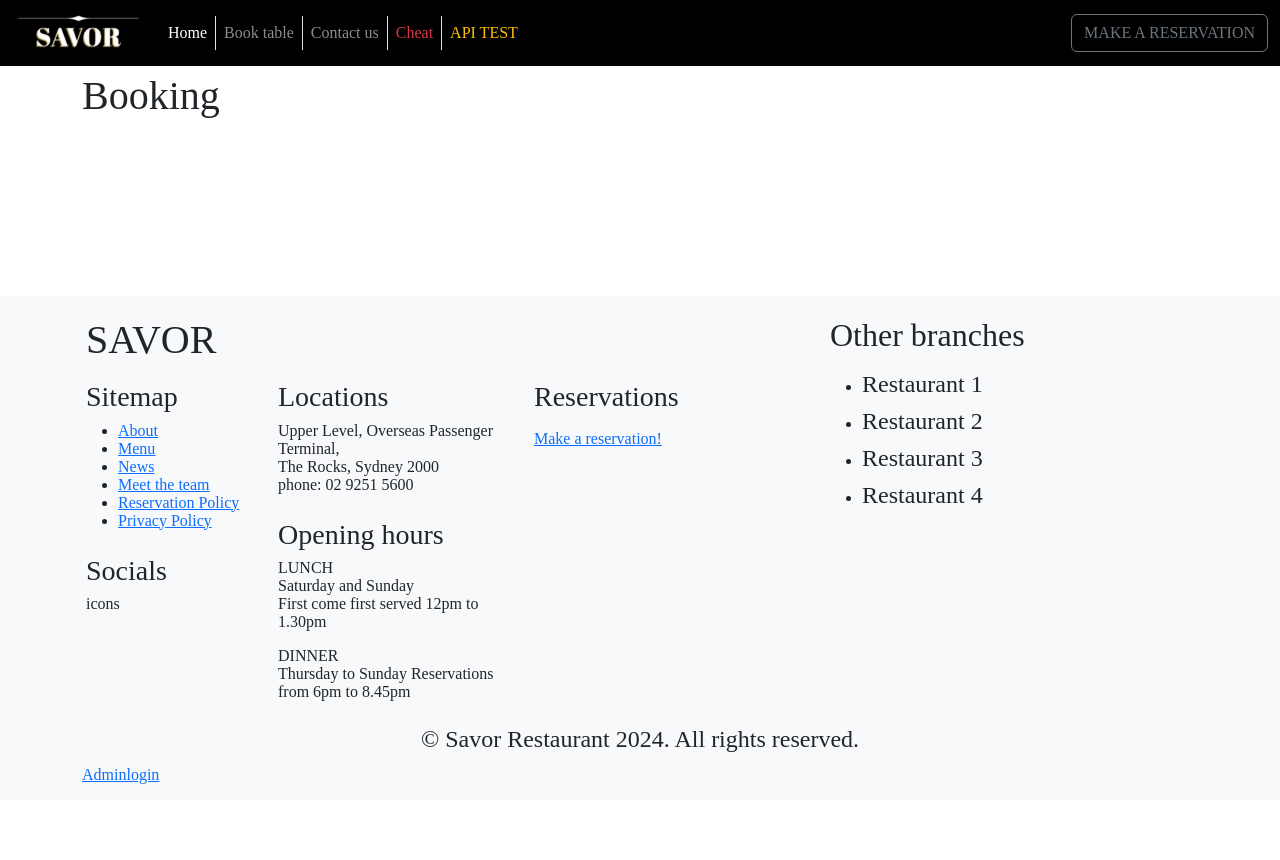
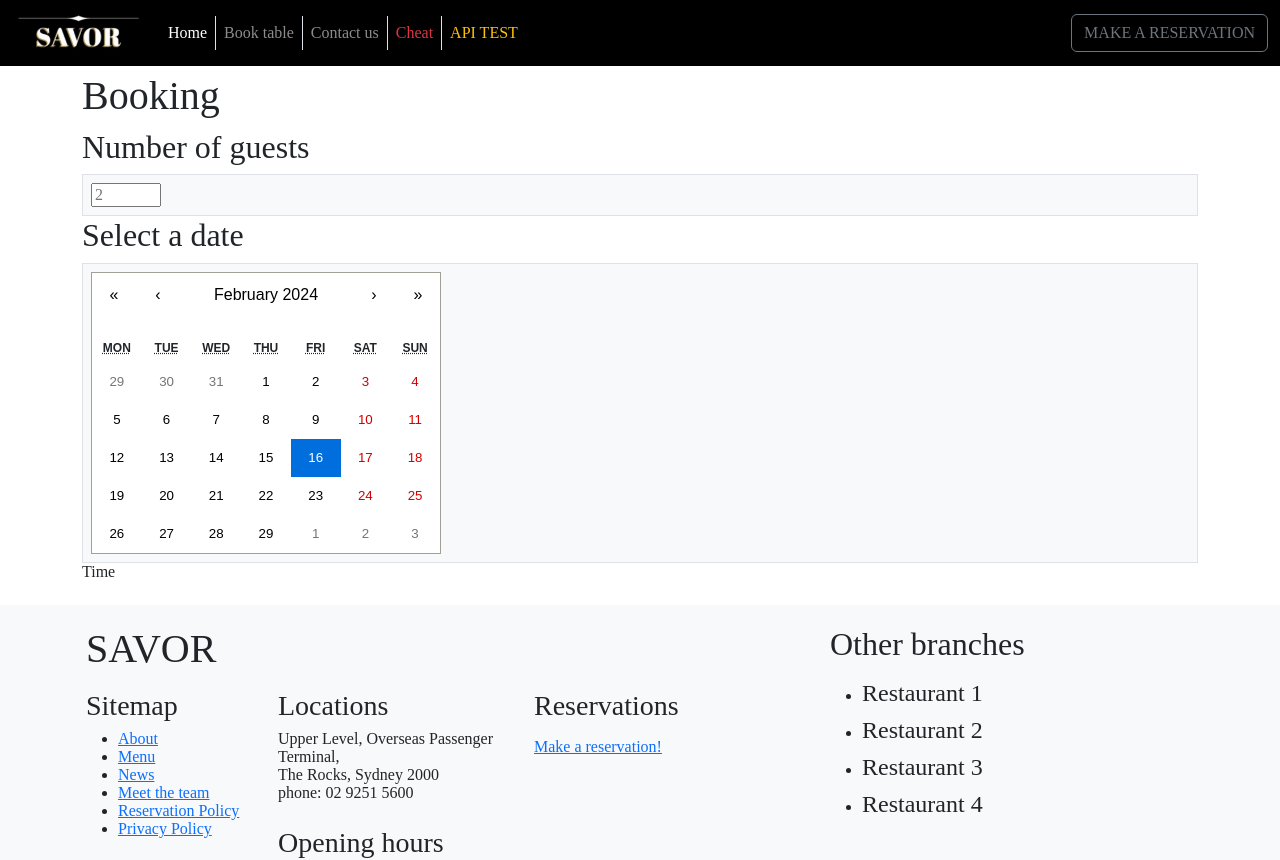
Before and after one commit to jennikaelisson/savor-restaurant, a React (Vite) app: page /book in a window 1280 px wide. Shown: the top 860 px of the page. Before the commit the page ends 800 px from the top, so only its background shows below. Built offline with nearby package versions, Linux system fonts and the light colour scheme; a web font is replaced by a local one.

Commit message:
Baseplate

```diff
--- a/src/pages/Book.tsx
+++ b/src/pages/Book.tsx
@@ -1,7 +1,30 @@
+import Calendar from "react-calendar";
+import "react-calendar/dist/Calendar.css";
+import { useState } from "react";
+
+type DatePiece = Date | null;
+type DateValue = DatePiece | [DatePiece, DatePiece];
+
 const Book = () => {
+	const [selectedDate, changeDate] = useState<DateValue>(new Date());
+
+	const calendarChange = (newDate: DateValue) => {
+		changeDate(newDate);
+	};
+
 	return (
 		<>
-			<h1>Booking</h1>
+			<p className="h1">Booking</p>
+
+			<p className="h2">Number of guests</p>
+			<div className="bg-light border p-2">
+				<input type="number" min="1" max="240" placeholder="2" />
+			</div>
+			<p className="h2">Select a date</p>
+			<div className="bg-light border p-2">
+				<Calendar onChange={calendarChange} value={selectedDate} />
+			</div>
+			<div>Time </div>
 		</>
 	);
 };
```
